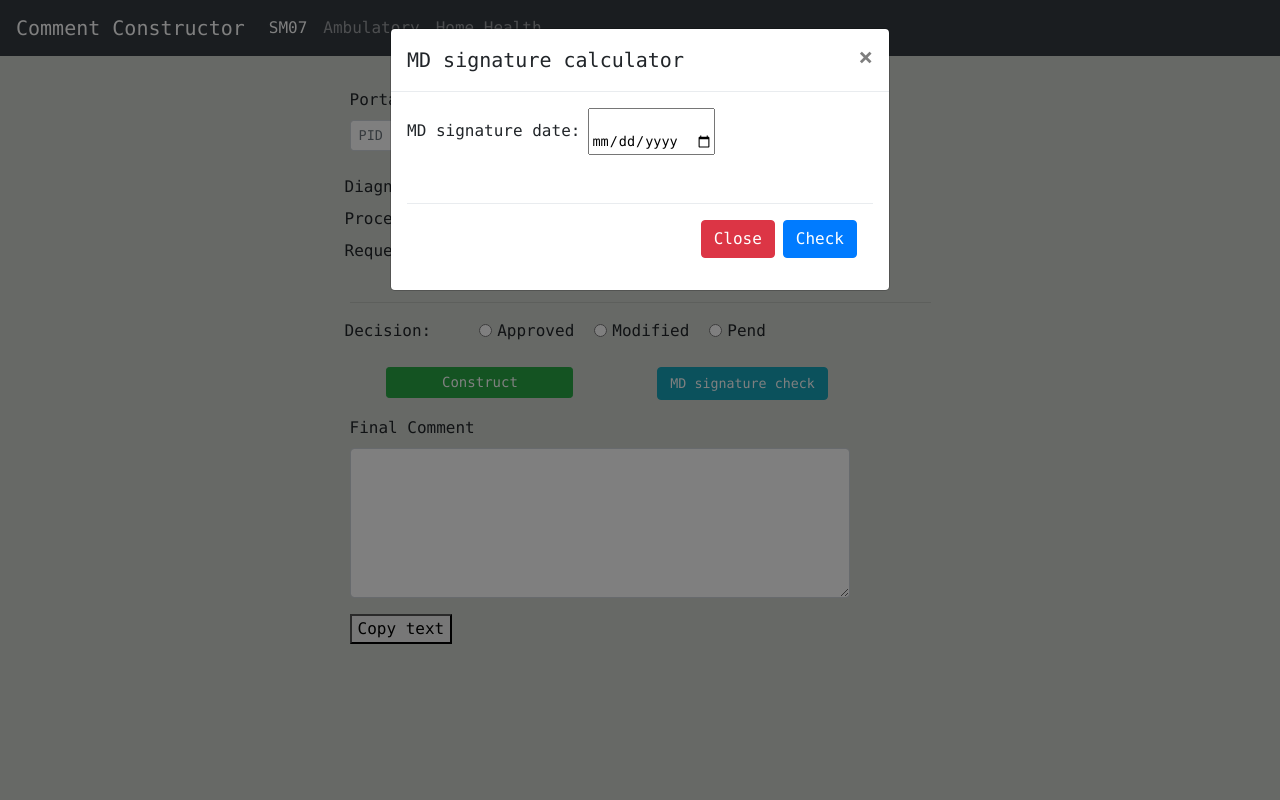
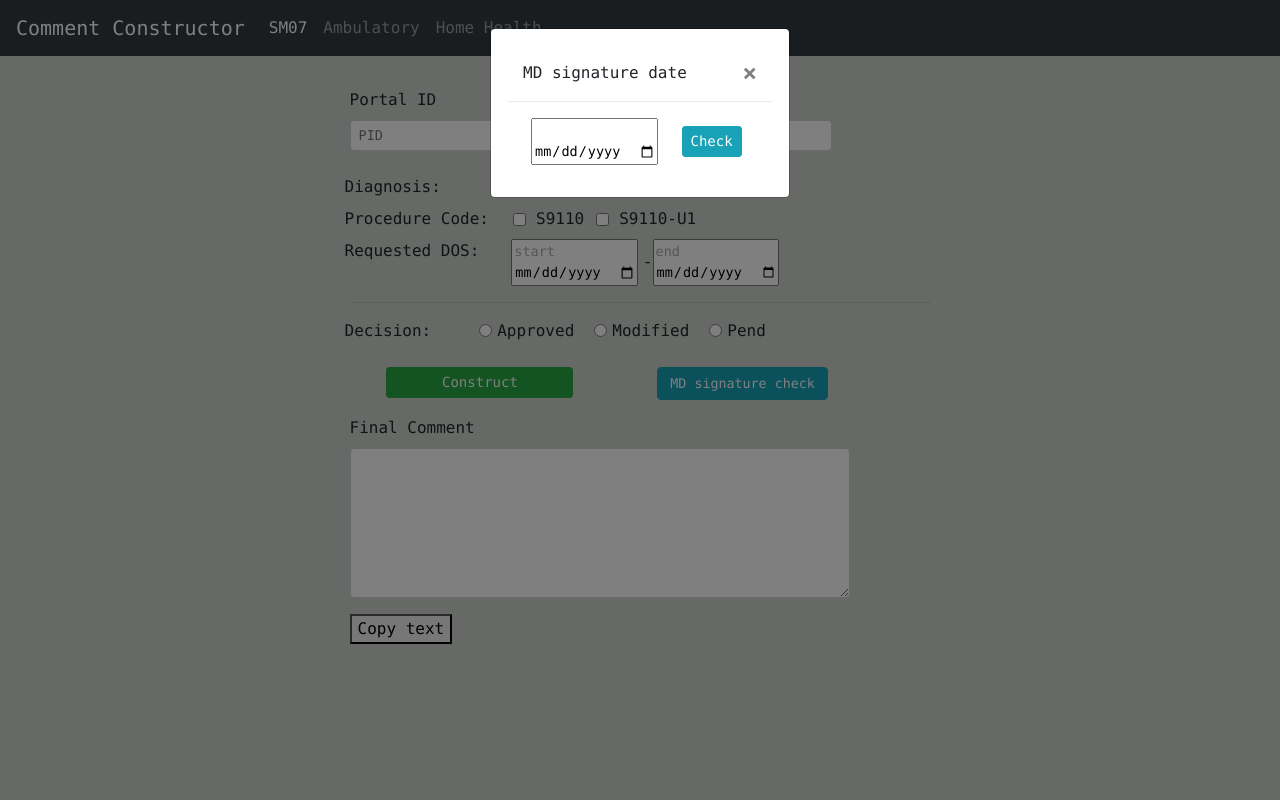
Before and after one commit to jonathan10620/sm07_flask, a Flask app: page / in a window 1280 px wide, after a click on "MD signature check". Run offline with Flask 2, Linux system fonts and the light colour scheme; some libraries are stand-ins or nearby versions.

Commit message:
mod comm, Md modal

```diff
--- a/app.py
+++ b/app.py
@@ -19,7 +19,12 @@ def index():
         set_up = request.form.get('s9110_U1')
         decision = request.form.get('decision')
 
-        #TODO recieved date calculator
+        mod_den_start = datetime.strptime(request.form.get('mod_den_start'),'%Y-%m-%d', )
+        mod_den_end =datetime.strptime(request.form.get('mod_den_end'),'%Y-%m-%d', )
+        mod_app_start  = datetime.strptime(request.form.get('mod_app_start'),'%Y-%m-%d', )
+        mod_app_end = datetime.strptime(request.form.get('mod_app_end'),'%Y-%m-%d', )
+
+
 
 
         dx = get_dx(htn, dm)
@@ -34,12 +39,18 @@ def index():
                 end_date = start_date + timedelta(days=179)
 
             final_decision_blurb = f'DOS {start_date.strftime("%m/%d/%Y")}-{end_date.strftime("%m/%d/%Y")} are approved based on Texas Medicaid Medical Policy Manual-XXX-XXXX Telemonitoring Services and SOP 111. <Initials>'
-        #TODO MODIFIED DECISION BLURB
         elif decision == '1':
-            pass
+            if exceed_auth:
+                end_date = start_date + timedelta(days=179)
+                app_dates = f'{mod_app_start.strftime("%m/%d/%Y")}-{end_date}'
+            else:
+                app_dates = f'{mod_app_start.strftime("%m/%d/%Y")}-{mod_app_end.strftime("%m/%d/%Y")}'
+
+            den_dates = f'{mod_den_start.strftime("%m/%d/%Y")}-{mod_den_end.strftime("%m/%d/%Y")}'
+            final_decision_blurb = f'{den_dates} are denied due to submission guidelines. {app_dates} are approved based on Texas Medicaid Medical Policy Manual-XXX-XXXX Telemonitoring Services and SOP 111. <Initials>'
         #TODO PEND VERBAGE
         else:
-            final_decision = 'TMHP is pending request for the following reasons: '
+            final_decision_blurb = 'TMHP is pending request for the following reasons: '
 
         comment = f'Portal ID: {pid} Fax # {fax}. Client is eligible. Duplicates/history checked. None found. Provider is eligible. Provider type 44. No current or future PDC. Submitter certification page submitted and completed. Requested {procedure} for DOS: {dos}. Client is {age} years old. The client has a qualifying condition of {dx} with at least 2 risk factors listed in policy. {exceed_auth}{final_decision_blurb}'
         print(comment)
--- a/static/js/main.js
+++ b/static/js/main.js
@@ -118,7 +118,7 @@ function calculateServiceDenied() {
     var start_date = document.getElementById('mod_den_start_id').value;
     var end_date = document.getElementById('mod_den_end_id').value;
 
-    if (start_date === "" || end_date === "" ) {
+    if (start_date === "" || end_date === "") {
         swal('Error', 'Please enter dates to calculate', 'warning')
         return
     }
@@ -129,21 +129,21 @@ function calculateServiceDenied() {
     let TotalDays = Math.ceil(difference / (1000 * 3600 * 24)) + 1;
 
     if (TotalDays == 180) {
-        swal('6 service units.',`Total days: ${TotalDays}`,  'success');
+        swal('6 service units.', `Total days: ${TotalDays}`, 'success');
     } else if (_.inRange(TotalDays, 31)) {
-        swal('1 service unit.', `Total days: ${TotalDays}`,'warning');
+        swal('1 service unit.', `Total days: ${TotalDays}`, 'warning');
     } else if (_.inRange(TotalDays, 31, 61)) {
-        swal('2 service units.',`Total days: ${TotalDays}`,  'warning');
+        swal('2 service units.', `Total days: ${TotalDays}`, 'warning');
     } else if (_.inRange(TotalDays, 61, 91)) {
-        swal('3 service units.',`Total days: ${TotalDays}`,  'warning');
+        swal('3 service units.', `Total days: ${TotalDays}`, 'warning');
     } else if (_.inRange(TotalDays, 91, 121)) {
-        swal('4 service units.',`Total days: ${TotalDays}`,  'warning');
+        swal('4 service units.', `Total days: ${TotalDays}`, 'warning');
     } else if (_.inRange(TotalDays, 121, 151)) {
-        swal('5 service units.',`Total days: ${TotalDays}`,  'warning');
+        swal('5 service units.', `Total days: ${TotalDays}`, 'warning');
     } else if (_.inRange(TotalDays, 151, 180)) {
-        swal('6 service units.',`Total days: ${TotalDays}`,  'warning');
+        swal('6 service units.', `Total days: ${TotalDays}`, 'warning');
     } else {
-        swal('6 service units and INFO detail',`Total days ${TotalDays}.`,  'info');
+        swal('6 service units and INFO detail', `Total days ${TotalDays}.`, 'info');
     }
 }
 
@@ -151,7 +151,7 @@ function calculateServiceApp() {
     var start_date = document.getElementById('mod_app_start_id').value;
     var end_date = document.getElementById('mod_app_end_id').value;
 
-    if (start_date === "" || end_date === "" ) {
+    if (start_date === "" || end_date === "") {
         swal('Error', 'Please enter dates to calculate', 'warning')
         return
     }
@@ -162,20 +162,44 @@ function calculateServiceApp() {
     let TotalDays = Math.ceil(difference / (1000 * 3600 * 24)) + 1;
 
     if (TotalDays == 180) {
-        swal('6 service units.',`Total days: ${TotalDays}`,  'success');
+        swal('6 service units.', `Total days: ${TotalDays}`, 'success');
     } else if (_.inRange(TotalDays, 31)) {
-        swal('1 service unit.', `Total days: ${TotalDays}`,'warning');
+        swal('1 service unit.', `Total days: ${TotalDays}`, 'warning');
     } else if (_.inRange(TotalDays, 31, 61)) {
-        swal('2 service units.',`Total days: ${TotalDays}`,  'warning');
+        swal('2 service units.', `Total days: ${TotalDays}`, 'warning');
     } else if (_.inRange(TotalDays, 61, 91)) {
-        swal('3 service units.',`Total days: ${TotalDays}`,  'warning');
+        swal('3 service units.', `Total days: ${TotalDays}`, 'warning');
     } else if (_.inRange(TotalDays, 91, 121)) {
-        swal('4 service units.',`Total days: ${TotalDays}`,  'warning');
+        swal('4 service units.', `Total days: ${TotalDays}`, 'warning');
     } else if (_.inRange(TotalDays, 121, 151)) {
-        swal('5 service units.',`Total days: ${TotalDays}`,  'warning');
+        swal('5 service units.', `Total days: ${TotalDays}`, 'warning');
     } else if (_.inRange(TotalDays, 151, 180)) {
-        swal('6 service units.',`Total days: ${TotalDays}`,  'warning');
+        swal('6 service units.', `Total days: ${TotalDays}`, 'warning');
     } else {
-        swal('6 service units and INFO detail',`Total days ${TotalDays}.`,  'info');
+        swal('6 service units and INFO detail', `Total days ${TotalDays}.`, 'info');
     }
 }
+
+
+$("#end_date_id").keydown(function () {
+    if ($(this).val()) {
+        $("#req_dos_button").show();
+    } else {
+        $("#req_dos_button").hide();
+    }
+});
+
+$("#mod_den_end_id").keydown(function () {
+    if ($(this).val()) {
+        $("#den_service_button").show();
+    } else {
+        $("#den_service_button").hide();
+    }
+});
+$("#mod_app_end_id").keydown(function () {
+    if ($(this).val()) {
+        $("#app_service_button").show();
+    } else {
+        $("#app_service_button").hide();
+    }
+});
--- a/templates/includes/decision.html
+++ b/templates/includes/decision.html
@@ -24,14 +24,16 @@
             <span class="pr-3">Denied:</span>
             <input class="form-check-input" placeholder='start' type="date" name="mod_den_start" id="mod_den_start_id">-
             <input class="form-check-input" placeholder='end' type="date" name="mod_den_end" id="mod_den_end_id">
-            <button style='font-size: 12px;' type="button" onclick="calculateServiceDenied()">Service Units</button>
+            <button style='font-size: 12px; display: none;' id="den_service_button" type="button"
+                onclick="calculateServiceDenied()">Service Units</button>
         </div>
 
         <div class="form-check form-check-inline pl-2 mt-2">
             <span class="">Approved:</span>
             <input class="form-check-input" placeholder='start' type="date" name="mod_app_start" id="mod_app_start_id">-
             <input class="form-check-input" placeholder='end' type="date" name="mod_app_end" id="mod_app_end_id">
-            <button style='font-size: 12px;' type="button" onclick="calculateServiceApp()">Service Units</button>
+            <button style='font-size: 12px; display: none;' type="button" id='app_service_button'
+                onclick="calculateServiceApp()">Service Units</button>
         </div>
     </div>
 
@@ -46,7 +48,8 @@
 
     <div class="col-5 form-check form-check-inline"
         style="display: inline-block; margin-left: auto; margin-right: auto">
-        <button style="font-size:smaller;" type="button" class="btn btn btn-info" data-toggle="modal" data-target="#myModal">
+        <button style="font-size:smaller;" type="button" class="btn btn btn-info" data-toggle="modal"
+            data-target="#myModal">
             MD signature check
         </button>
     </div>
@@ -57,26 +60,21 @@
 
 <!-- The Modal -->
 <div class="modal" id="myModal">
-    <div class="modal-dialog">
+    <div class="modal-dialog modal-sm">
         <div class="modal-content">
-
-            <!-- Modal Header -->
-            <div class="modal-header">
-                <h5 class="modal-title">MD signature calculator</h5>
-                <button type="button" class="close" data-dismiss="modal">&times;</button>
-            </div>
 
             <!-- Modal body -->
             <div class="modal-body">
+                <div class="modal-header">
+                    <span class="modal-title">MD signature date</span>
+                    <button type="button" class="close" data-dismiss="modal" aria-label="Close">
+                        <span aria-hidden="true">&times;</span>
+                    </button>
+                </div>
 
-                <div class="form-check form-check-inline">
-                    <span class="pr-2">MD signature date:</span>
-                    <input class="form-check-input" type="date" name="start_date" id="md_date">
-                </div>
-                <!-- Modal footer -->
-                <div class="modal-footer mt-5">
-                    <button type="button" class="btn btn-danger" data-dismiss="modal">Close</button>
-                    <button type="button" onclick='mdSignatureCheck()' class="btn btn-primary">Check</button>
+                <div class="form-check form-check-inline my-3">
+                    <input class="form-check-input mx-4" type="date" name="start_date" id="md_date">
+                    <button type="button" onclick='mdSignatureCheck()' class="btn btn-info btn-sm">Check</button>
                 </div>
 
             </div>
--- a/templates/includes/req_dos.html
+++ b/templates/includes/req_dos.html
@@ -3,6 +3,6 @@
     <div class="form-check form-check-inline pl-4">
         <input class="form-check-input" placeholder='start' type="date" name="start_date" id="start_date_id">-
         <input class="form-check-input" placeholder='end' type="date" name="end_date" id="end_date_id">
-        <button style='font-size: 12px;' type="button" onclick="calculateDates()">Calculate</button>
+        <button style='font-size: 12px; display:none;' type="button" id="req_dos_button" onclick="calculateDates()">Calculate</button>
     </div>
 </div>
--- a/templates/index.html
+++ b/templates/index.html
@@ -10,6 +10,7 @@
         integrity="sha384-Gn5384xqQ1aoWXA+058RXPxPg6fy4IWvTNh0E263XmFcJlSAwiGgFAW/dAiS6JXm" crossorigin="anonymous">
 
     <link rel="stylesheet" href="{{ url_for('static',filename='css/main.css') }}">
+    <script src="https://ajax.googleapis.com/ajax/libs/jquery/3.6.0/jquery.min.js"></script>
 
 </head>
 
@@ -50,6 +51,7 @@
     <script src="https://cdn.jsdelivr.net/npm/bootstrap@4.0.0/dist/js/bootstrap.min.js"
         integrity="sha384-JZR6Spejh4U02d8jOt6vLEHfe/JQGiRRSQQxSfFWpi1MquVdAyjUar5+76PVCmYl" crossorigin="anonymous">
     </script>
+
 </body>
 
 </html>
```
